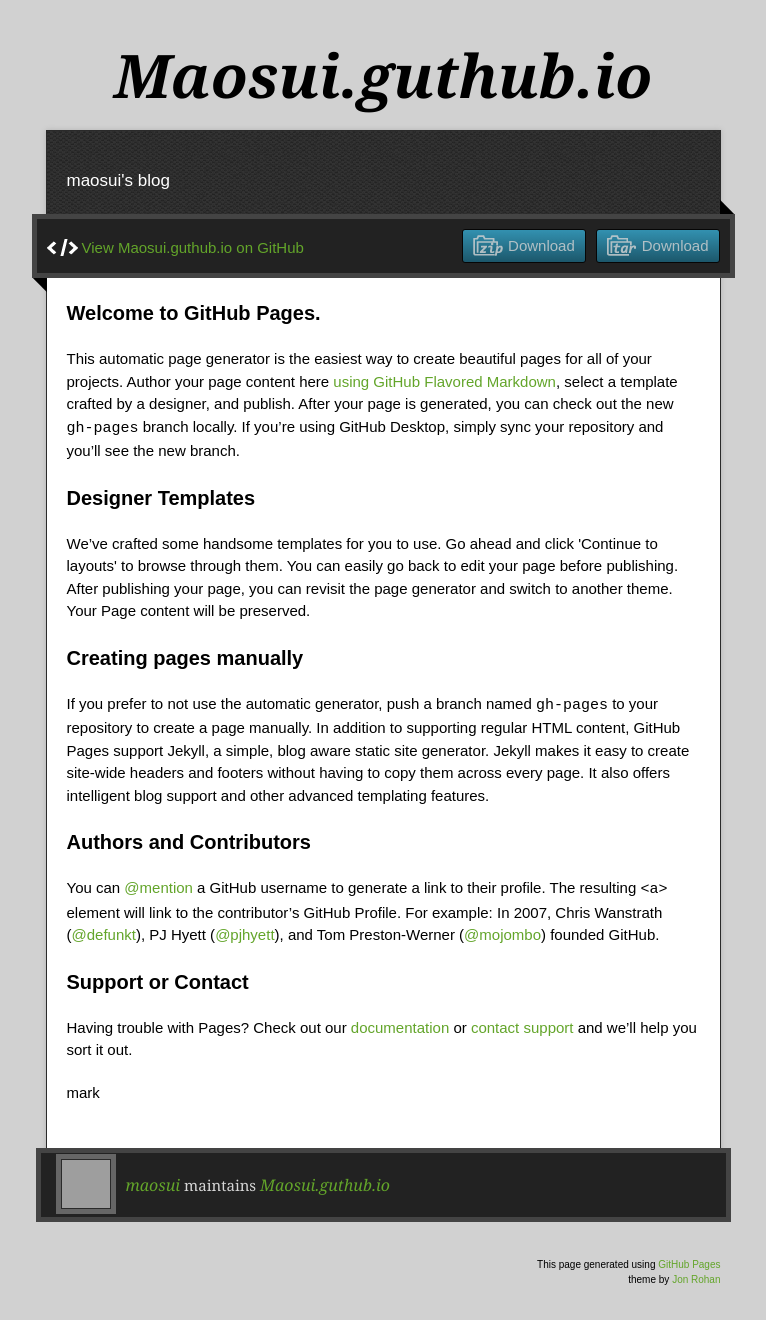
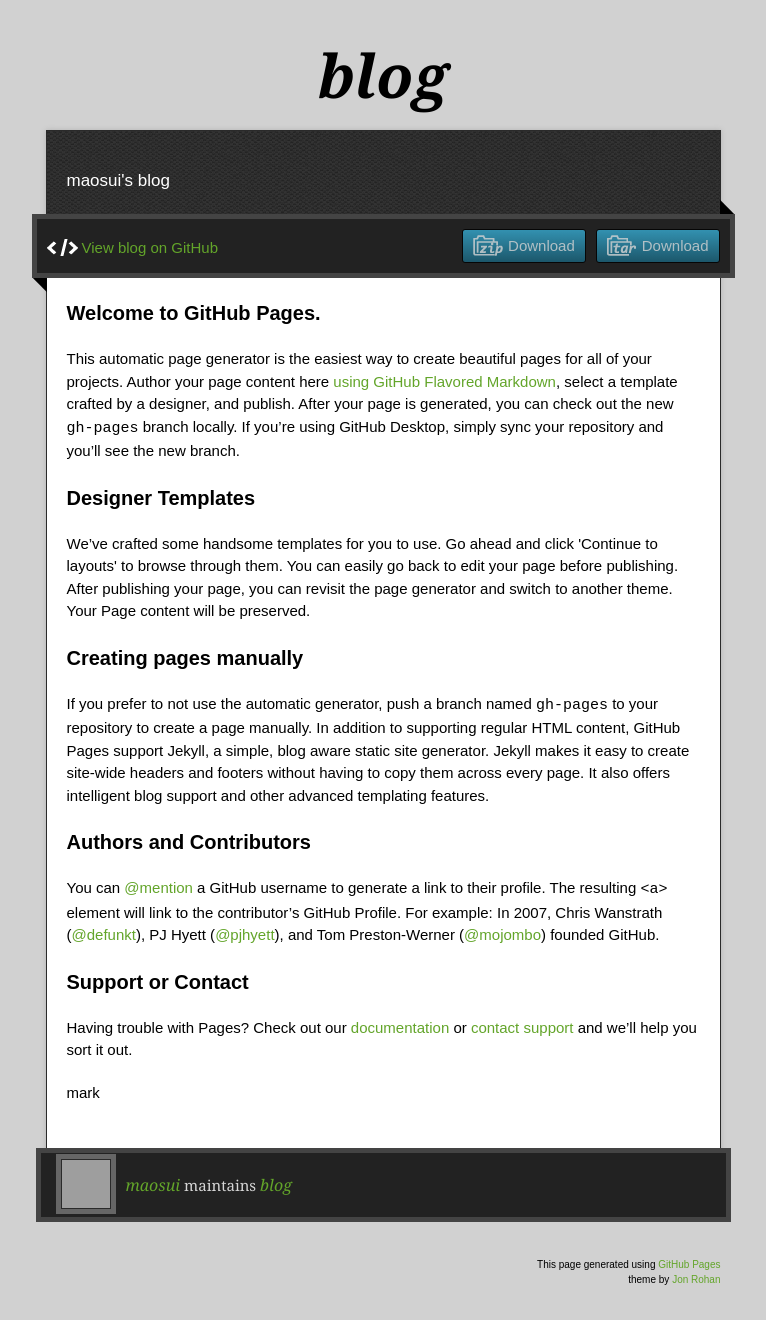
Before and after one commit to maosui/maosui.guthub.io, a plain HTML site: page index.html in a window 1280 px wide. Shown: the whole page, without its empty margins (257-1023 px from the left). Drawn offline with nearby package versions, Linux system fonts and the light colour scheme; grey boxes are pictures that could not be loaded.

```diff
--- a/index.html
+++ b/index.html
@@ -11,7 +11,7 @@
   <script type="text/javascript" src="https://ajax.googleapis.com/ajax/libs/jquery/1.7.1/jquery.min.js"></script>
   <script type="text/javascript" src="javascripts/script.js"></script>
 
-  <title>Maosui.guthub.io</title>
+  <title>blog</title>
   <meta name="description" content="maosui&#39;s blog">
 
   <meta name="viewport" content="width=device-width,initial-scale=1">
@@ -22,7 +22,7 @@
 
   <div class="wrapper">
     <header>
-      <h1 class="title">Maosui.guthub.io</h1>
+      <h1 class="title">blog</h1>
     </header>
     <div id="container">
       <p class="tagline">maosui&#39;s blog</p>
@@ -31,7 +31,7 @@
         <div class="inner">
           <a href="https://github.com/maosui/maosui.guthub.io/tarball/master" class="download-button tar"><span>Download</span></a>
           <a href="https://github.com/maosui/maosui.guthub.io/zipball/master" class="download-button zip"><span>Download</span></a>
-          <a href="https://github.com/maosui/maosui.guthub.io" class="code">View Maosui.guthub.io on GitHub</a>
+          <a href="https://github.com/maosui/maosui.guthub.io" class="code">View blog on GitHub</a>
         </div>
         <span class="blc"></span><span class="trc"></span>
         </div>
@@ -67,7 +67,7 @@
     </div>
     <footer>
       <div class="owner">
-      <p><a href="https://github.com/maosui" class="avatar"><img src="https://avatars2.githubusercontent.com/u/20217195?v=3&amp;s=60" width="48" height="48"></a> <a href="https://github.com/maosui">maosui</a> maintains <a href="https://github.com/maosui/maosui.guthub.io">Maosui.guthub.io</a></p>
+      <p><a href="https://github.com/maosui" class="avatar"><img src="https://avatars2.githubusercontent.com/u/20217195?v=3&amp;s=60" width="48" height="48"></a> <a href="https://github.com/maosui">maosui</a> maintains <a href="https://github.com/maosui/maosui.guthub.io">blog</a></p>
 
 
       </div>
```
Also changed, not shown: params.json (+1 -1 lines).
